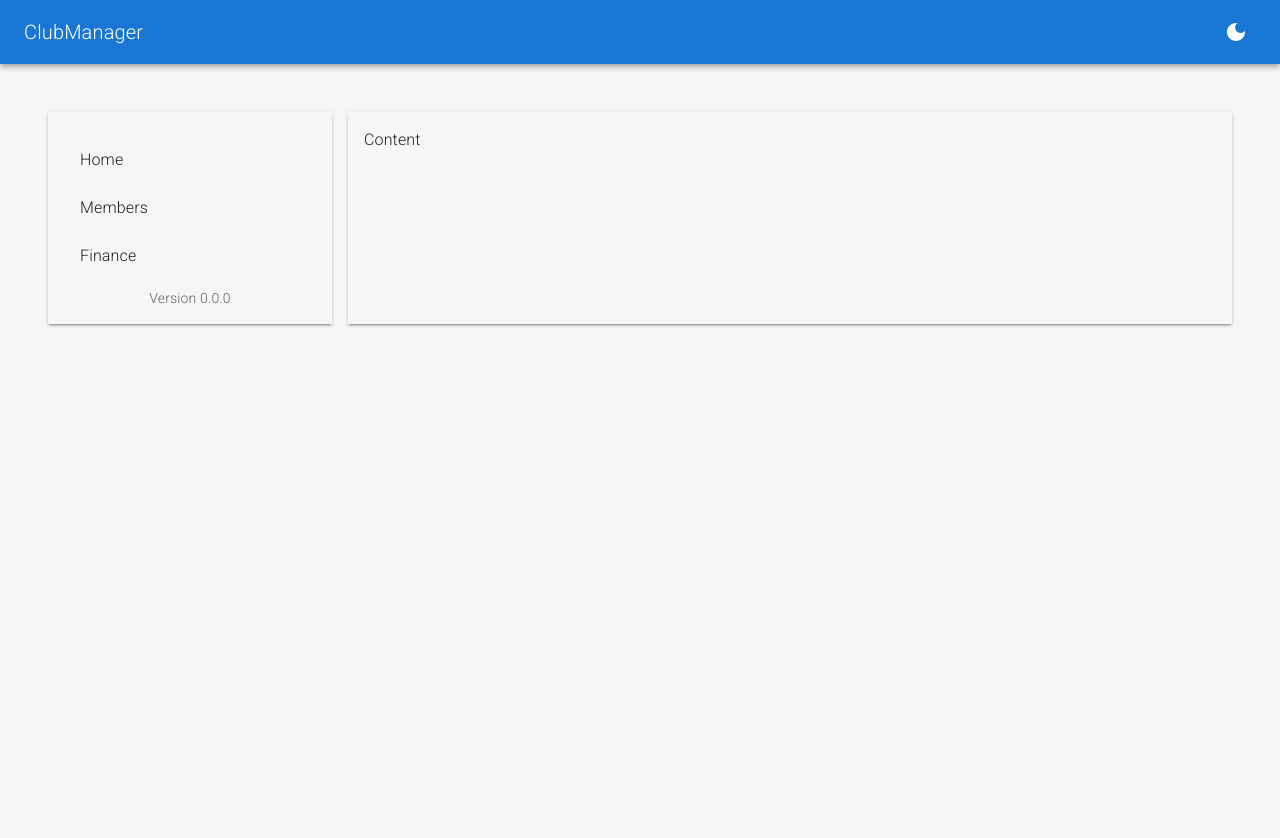
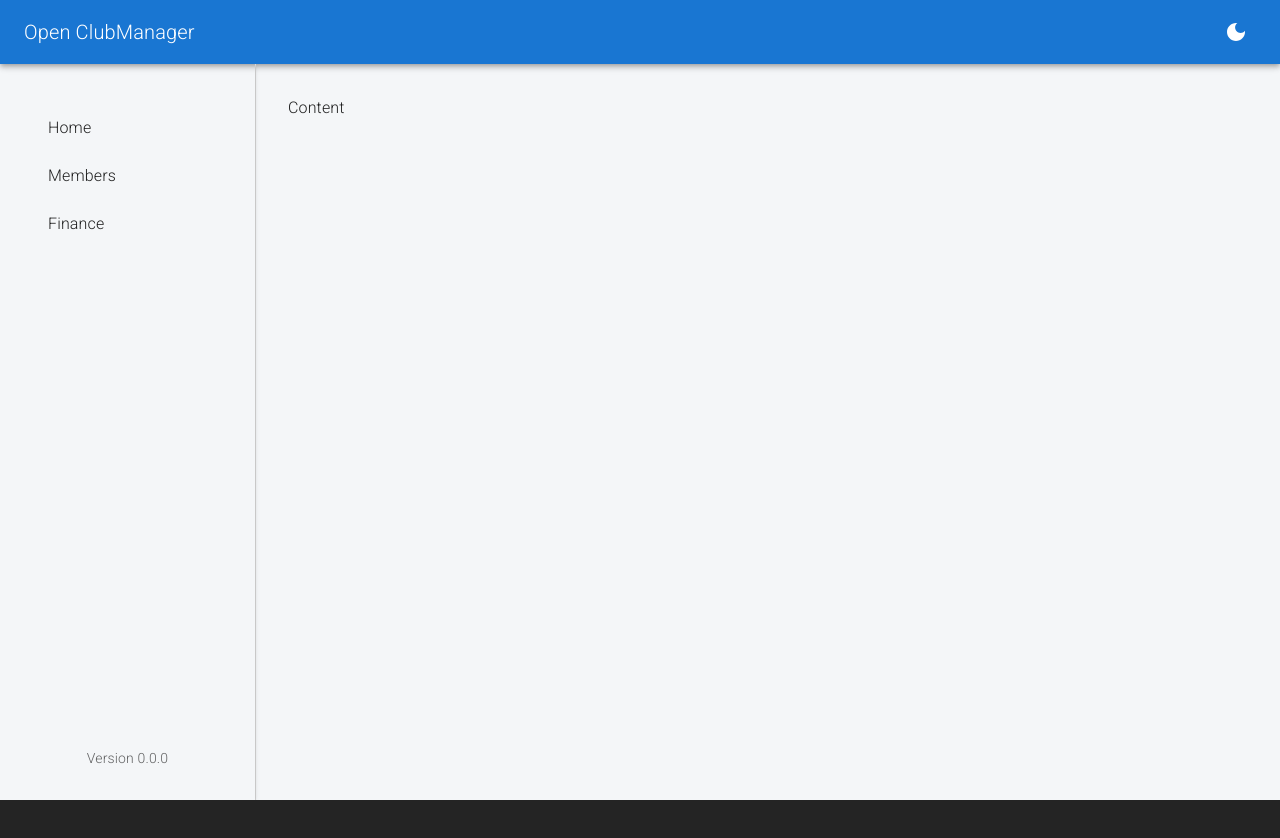
Before and after one commit to Waschndolos/open-clubmanager, a React (Vite) app in the folder frontend/: page / in a window 1280 px wide. Shown: the top 838 px of the page. After the commit the page ends 800 px from the top, so only its background shows below. Built offline with nearby package versions, Linux system fonts and the light colour scheme.

Commit message:
Layout improvements

```diff
--- a/frontend/src/components/content/Content.tsx
+++ b/frontend/src/components/content/Content.tsx
@@ -6,9 +6,8 @@ export default function Content() {
             display: 'flex',
             flexDirection: 'column',
             height: '100%',
-            width: '100%',
-            padding: 2,
-            boxShadow: 2,
+            padding: 4,
+            boxShadow: 1,
         }}>
             Content
         </Box>
--- a/frontend/src/components/header/Header.tsx
+++ b/frontend/src/components/header/Header.tsx
@@ -9,7 +9,7 @@ export default function Header() {
         <AppBar position="static" color="primary">
             <Toolbar>
                 <Typography variant="h6" sx={{ flexGrow: 1 }}>
-                    ClubManager
+                   Open ClubManager
                 </Typography>
                 <IconButton color="inherit" onClick={toggleTheme}>
                     {mode === 'light' ? <DarkMode /> : <LightMode />}
--- a/frontend/src/components/menu/Menu.tsx
+++ b/frontend/src/components/menu/Menu.tsx
@@ -10,7 +10,7 @@ export default function Menu() {
             flexDirection: 'column',
             height: '100%',
             width: '100%',
-            padding: 2,
+            padding: 4,
             boxShadow: 2,
         }}>
             <List sx={{ flexGrow: 1 }}>
--- a/frontend/src/layouts/MainLayout.tsx
+++ b/frontend/src/layouts/MainLayout.tsx
@@ -6,18 +6,16 @@ import Header from "../components/header/Header";
 
 export default function MainLayout() {
     return (
-        <>
-            <Header/>
-            <Box sx={{width: '100vw', height: '100vh', flexGrow: 1, padding: "3rem", overflow: 'hidden'}}>
-                <Grid container spacing={2}>
-                    <Grid size={3}>
-                        <Menu></Menu>
-                    </Grid>
-                    <Grid size={9}>
-                        <Content></Content>
-                    </Grid>
-                </Grid>
+        <Box sx={{ display: 'flex', flexDirection: 'column', height: '100vh', width: '100vw' }}>
+            <Header />
+            <Box sx={{ display: 'flex', flexGrow: 1, overflow: 'hidden' }}>
+                <Box sx={{ width: '20%', borderRight: '1px solid #ddd' }}>
+                    <Menu />
+                </Box>
+                <Box sx={{ flexGrow: 1, overflow: 'auto' }}>
+                    <Content />
+                </Box>
             </Box>
-        </>
+        </Box>
     );
 }
```
